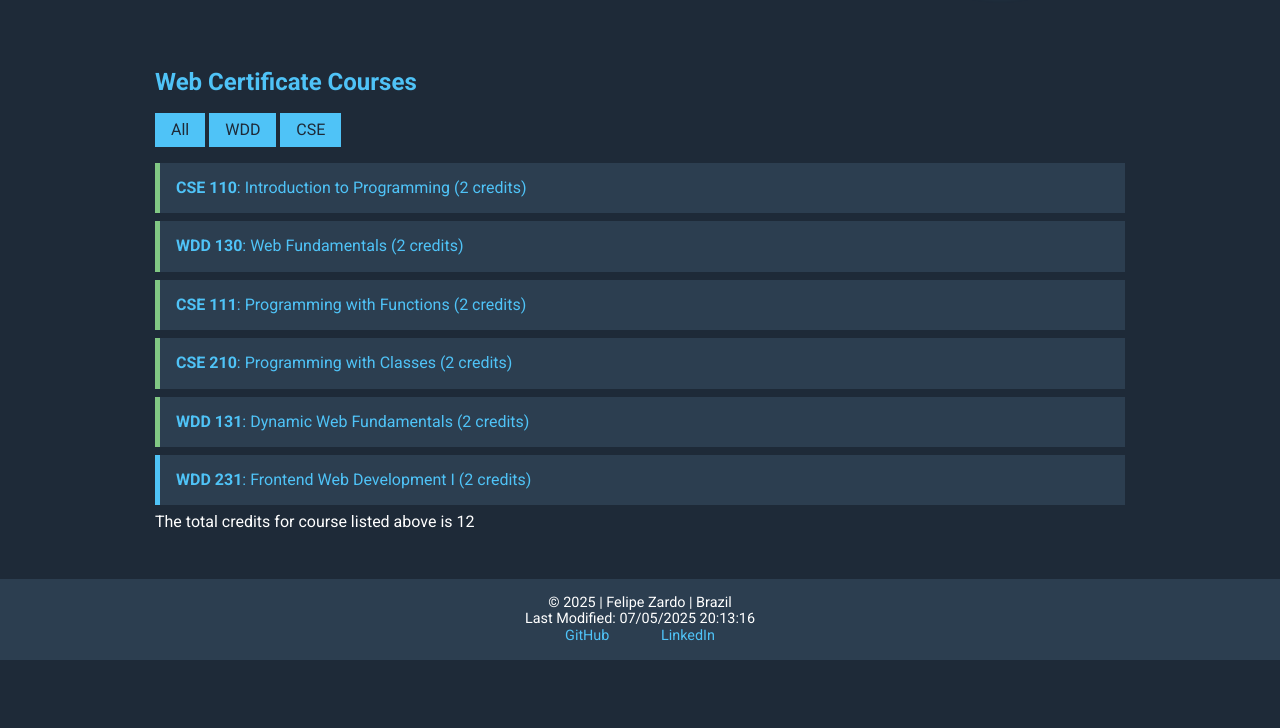
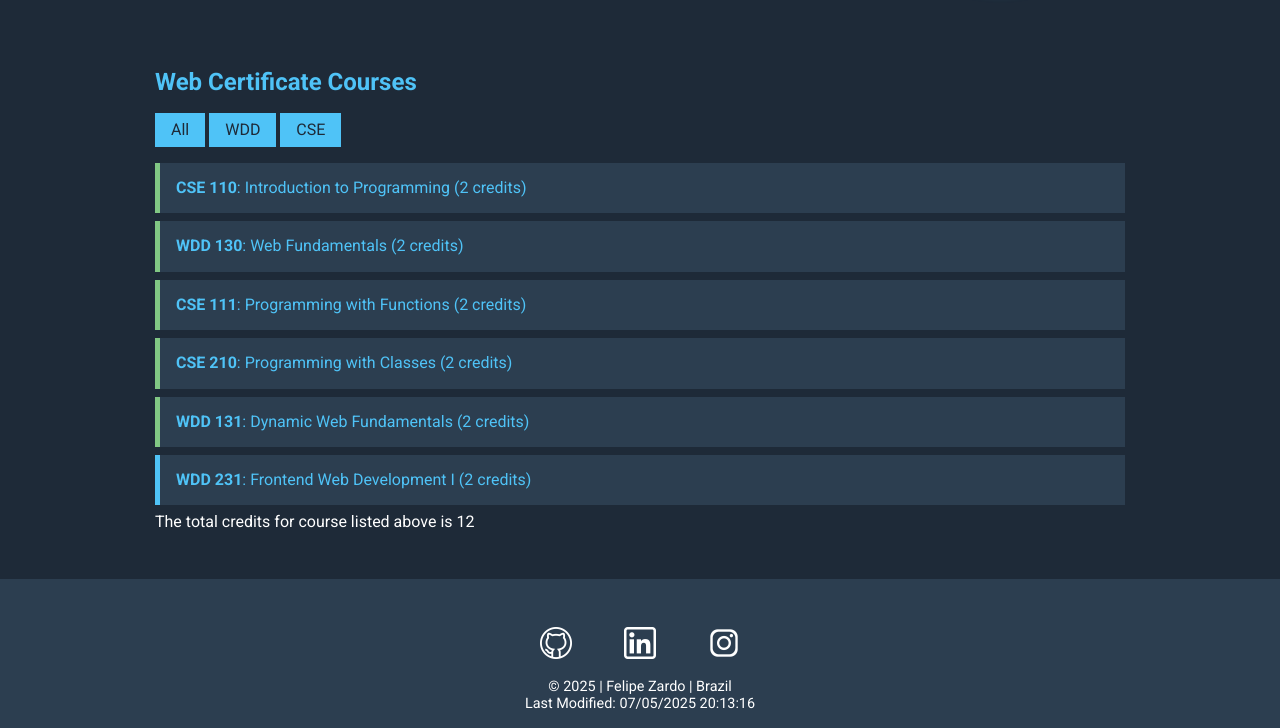
Before and after one commit to felipezardo/wdd231, a plain HTML site: page index.html in a window 1280 px wide. Shown: the part 595-1323 px from the top of the page. Before the commit the page ends 1255 px from the top, so only its background shows below. Drawn offline with Linux system fonts and the light colour scheme.

Commit message:
social icons added - w01

```diff
--- a/index.html
+++ b/index.html
@@ -67,13 +67,22 @@
     </main>
 
     <footer>
+        <div class="social">
+            <a href="https://github.com/felipezardo" target="_blank">
+                <img src="images/github.png" alt="GitHub" />
+            </a>
+            <a href="https://www.linkedin.com/in/felipe-zardo/" target="_blank">
+                <img src="images/linkedin.png" alt="LinkedIn" />
+            </a>
+            <a href="https://www.instagram.com/felipe_zardo/" target="_blank">
+                <img src="images/instagram.png" alt="Instagram" />
+            </a>
+        </div>
         <p>&copy; <span id="year"></span> | Felipe Zardo | Brazil</p>
         <p id="lastModified"></p>
-        <div class="social">
-            <a href="https://github.com/felipezardo" target="_blank">GitHub</a>
-            <a href="https://www.linkedin.com/in/felipe-zardo/" target="_blank">LinkedIn</a>
-        </div>
+
     </footer>
+
 </body>
 
 </html>
--- a/styles/home.css
+++ b/styles/home.css
@@ -159,3 +159,23 @@ footer a {
   margin-top: 0.5rem;
   line-height: 1.5;
 }
+
+.social {
+  margin-top: 1rem;
+}
+
+.social a {
+  margin: 0 0.5rem;
+  display: inline-block;
+}
+
+.social img {
+  width: 32px;
+  height: 32px;
+  filter: brightness(0) invert(1);
+  transition: transform 0.2s ease;
+}
+
+.social img:hover {
+  transform: scale(1.1);
+}
```
Also changed, not shown: images/github.png (added), images/instagram.png (added), images/linkedin.png (added), images/z.png (deleted).
